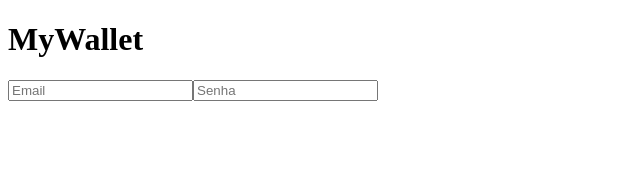
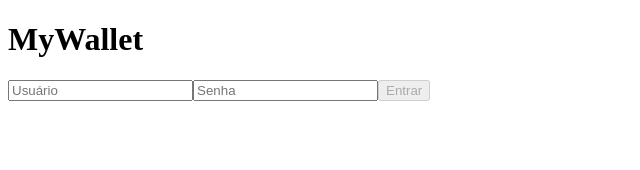
Before and after one commit to guilhermeevencio/personal-wallet, a React (Create React App) app: page / in a window 1280 px wide. Shown: the top 170 px of the page, without its empty margins (0-640 px from the left). Built offline with nearby package versions, Linux system fonts and the light colour scheme.

Commit message:
feat: Implementa a validação do formulario na página de login.

```diff
--- a/package.json
+++ b/package.json
@@ -3,11 +3,13 @@
   "version": "0.1.0",
   "private": true,
   "dependencies": {
+    "@reduxjs/toolkit": "^1.8.1",
     "@testing-library/jest-dom": "^5.16.4",
     "@testing-library/react": "^13.1.1",
     "@testing-library/user-event": "^13.5.0",
     "react": "^18.0.0",
     "react-dom": "^18.0.0",
+    "react-redux": "^8.0.1",
     "react-router-dom": "^6.3.0",
     "react-scripts": "5.0.1",
     "web-vitals": "^2.1.4"
--- a/src/Pages/Home.js
+++ b/src/Pages/Home.js
@@ -1,20 +1,57 @@
-import React from 'react';
-// import { useNavigate } from 'react-router-dom'
+import { isDisabled } from '@testing-library/user-event/dist/utils';
+import React, { useState } from 'react';
+import { useNavigate } from 'react-router-dom'
 
 const Home = () => {
+  const [userName, setUserName] = useState('');
+  const [userPassword, setUserPassword] = useState('');
+  const [isButtonDisabled, setIsDisabled] = useState(true);
+  const history = useNavigate();
+
+  const handleSubmit = (event) => {
+    event.preventDefault();
+    history('/wallet')
+  }
+
+  const handleChange = ({ target }) => {
+    switch (target.id) {
+      case 'user_input':
+        setUserName(target.value);
+        break;
+      case 'password_input':
+        (target.value.length > 5) ? setIsDisabled(false) : setIsDisabled(true)
+        setUserPassword(target.value);
+        break;
+
+      default:
+        break;
+    }
+  }
+
   return (
     <div id="home_container">
       <h1 id="home_title">MyWallet</h1>
       <input
-        type="email"
-        id="email_input"
-        placeholder="Email"
+        type="text"
+        id="user_input"
+        placeholder="Usuário"
+        onChange={ handleChange }
       />
       <input
         type="password"
         id="password_input"
         placeholder="Senha"
+        onChange={ handleChange }
       />
+
+      <button
+        type="submit"
+        onClick={ handleSubmit }
+        disabled={ isButtonDisabled }
+      >
+        Entrar
+      </button>
+
     </div>
   )
 }
--- a/src/index.js
+++ b/src/index.js
@@ -1,16 +1,23 @@
 import React from 'react';
 import ReactDOM from 'react-dom/client';
-import './index.css';
 import App from './App';
 import reportWebVitals from './reportWebVitals';
 import { BrowserRouter as Router } from 'react-router-dom';
+import { configureStore  } from '@reduxjs/toolkit';
+import { Provider } from 'react-redux'
+
+// export const store = configureStore({
+//   // reducer
+// })
 
 const root = ReactDOM.createRoot(document.getElementById('root'));
 root.render(
   <React.StrictMode>
-    <Router>
-      <App />
-    </Router>
+    {/* <Provider store={ store }> */}
+      <Router>
+        <App />
+      </Router>
+    {/* </Provider> */}
   </React.StrictMode>
 );
 
```
Also changed, not shown: src/index.css (deleted), 1 other file (tests, documents, lock files or other folders).
